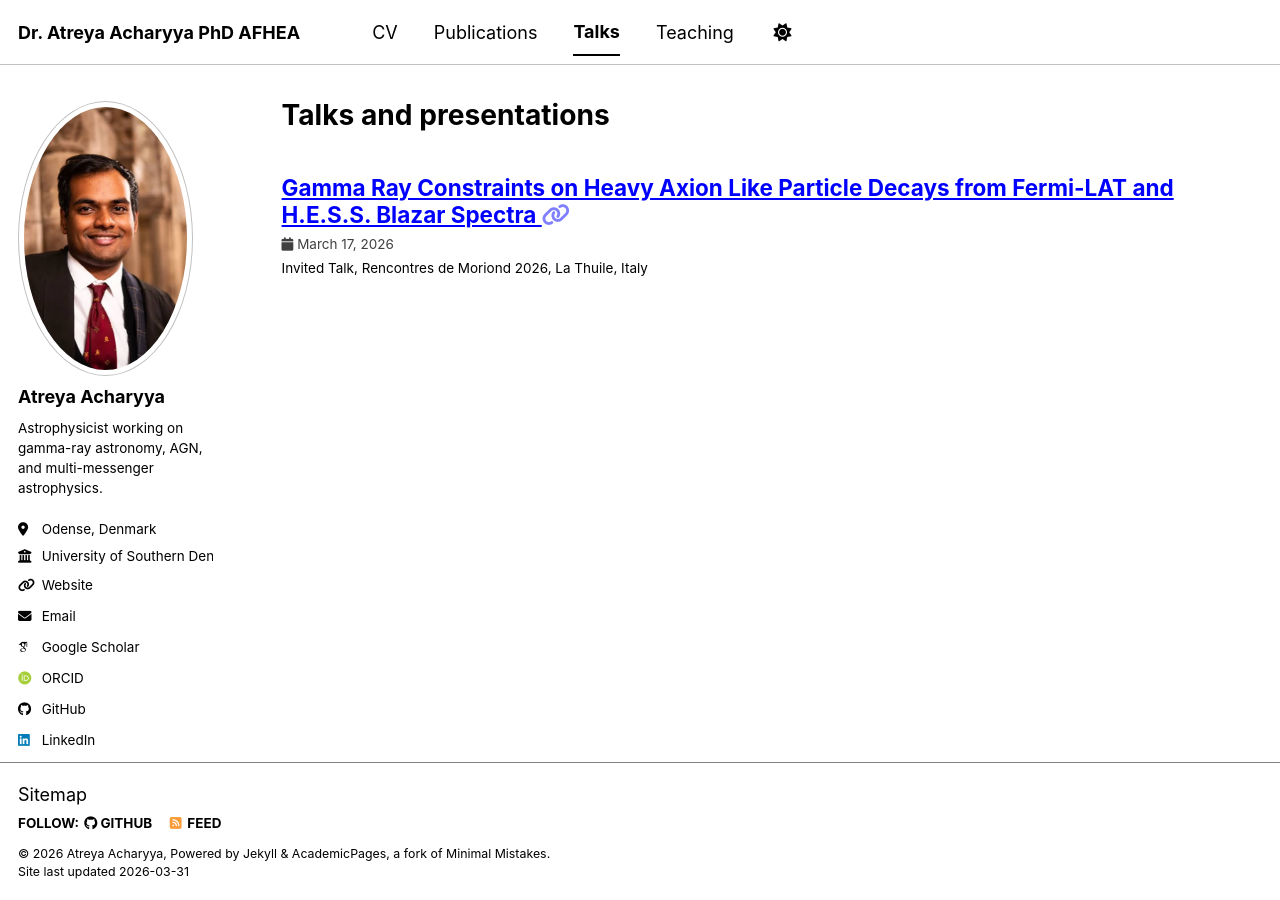
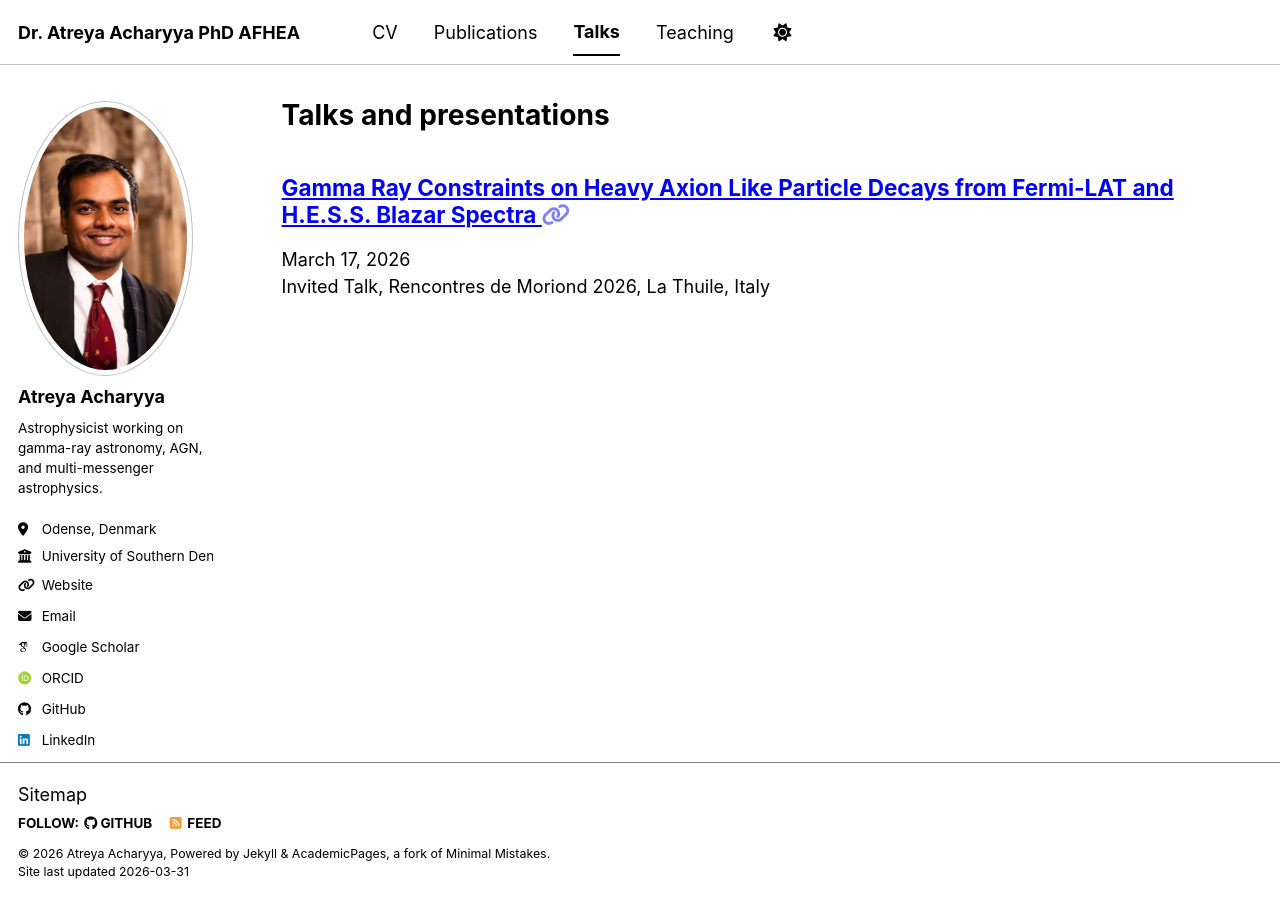
Before and after one commit to atreyaacharyya/atreyaacharyya.github.com, a Jekyll site: the page built from _pages/talks.html, in a window 1280 px wide. Built offline with Jekyll 4.4.1, drawn with Linux system fonts in a browser that asks for light colours; some web fonts are replaced; a script bundle is joined from its source files by our own code; library files that are not in the unit come from our copies.

Commit message:
Update archive-single-talk.html

```diff
--- a/_includes/archive-single-talk.html
+++ b/_includes/archive-single-talk.html
@@ -25,23 +25,25 @@
           alt="">
       </div>
     {% endif %}
+
+    <!-- Talk Title with link -->
     <h2 class="archive__item-title" itemprop="headline">
-      <!-- Link the title to the individual talk page using the permalink -->
       <a href="{{ base_path }}{{ post.permalink }}" rel="permalink">{{ title }}</a>
-      <!-- Optionally add a permanent link icon -->
       <a href="{{ base_path }}{{ post.permalink }}" rel="permalink">
         <i class="fa fa-link" aria-hidden="true" title="permalink"></i><span class="sr-only">Permalink</span>
       </a>
     </h2>
+
+    <!-- Date and Location -->
+    <p class="talk-meta">
+      <span class="talk-date">{{ post.date | date: "%B %d, %Y" }}</span><br>
+      <span class="talk-details">{{ post.type }}, {{ post.venue }}, {{ post.location }}</span>
+    </p>
+
     {% if post.read_time %}
       <p class="page__meta"><i class="fa fa-clock" aria-hidden="true"></i> {% include read-time.html %}</p>
     {% endif %}
-    {% if post.date %}
-      <p class="page__meta"><i class="fa fa-calendar" aria-hidden="true"></i> {{ post.date | date: '%B %d, %Y' }}</p>
-    {% endif %}
-    {% if post.venue %}
-      <p class="archive__item-excerpt" itemprop="description">{{ post.type }}, {{ post.venue }}, {{ post.location }}</p>
-    {% endif %}
+
     {% if post.excerpt %}
       <p class="archive__item-excerpt" itemprop="description">{{ post.excerpt | markdownify }}</p>
     {% endif %}
```
